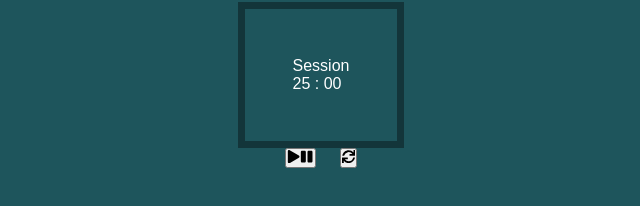
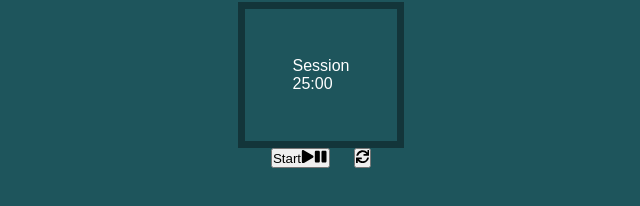
Before and after one commit to m-amroune/25-5-clock, a React (Vite) app: page / in a window 1280 px wide. Shown: the part 218-424 px from the top of the page, without its empty margins (319-959 px from the left). Built offline with nearby package versions, Linux system fonts and the light colour scheme.

Commit message:
add countdown display using formatted timeLeft

```diff
--- a/src/components/Timer.jsx
+++ b/src/components/Timer.jsx
@@ -1,6 +1,6 @@
-import React from 'react'
+import React, { useEffect } from 'react'
 import { FaArrowUp, FaArrowDown, FaPlay, FaPause, FaSync } from 'react-icons/fa';
-import { incrementBreak,decrementBreak,incrementSession,decrementSession, resetTimer } from '../features/timer/timerSlice';
+import { incrementBreak,decrementBreak,incrementSession,decrementSession, resetTimer, toggleRunning, decrementTime, timeLeft } from '../features/timer/timerSlice';
 import { useSelector, useDispatch } from 'react-redux';
 
 
@@ -9,6 +9,28 @@ const Timer = () => {
  const dispatch = useDispatch();
 const breakLength = useSelector(state => state.timer.breakLength);
 const sessionLength = useSelector(state => state.timer.sessionLength);
+const isRunning = useSelector(state => state.timer.isRunning  );
+const timeLeft = useSelector((state) => state.timer.timeLeft);
+
+const formatTime = (seconds) => {
+  const minutes = Math.floor(seconds / 60);
+  const secs = seconds % 60;
+  return `${minutes.toString().padStart(2, '0')}:${secs.toString().padStart(2, '0')}`;
+};
+
+
+
+useEffect(()=>{
+    let intervalId;
+
+    if(isRunning) {
+        intervalId = setInterval(()=>{
+            dispatch(decrementTime());
+        }, 1000);
+    }
+
+    return () => clearInterval(intervalId);
+}, [isRunning, dispatch])
 
   return (
     <div>
@@ -45,12 +67,13 @@ const sessionLength = useSelector(state => state.timer.sessionLength);
         <div className='timer' >
             <div className='timer-wrapper' >
                 <div id="timer-label" >Session</div>
-                <div id="time-left" >25 : 00</div>
+                <div id="time-left" >{formatTime(timeLeft)}</div>
             </div>
         </div>
 
         <div className='timer-control' >
-            <button  id="start_stop" >
+            <button  id="start_stop" onClick={() => dispatch(toggleRunning())} >
+                {isRunning ? "Pause" : "Start"}
                 <i><FaPlay /></i>
                 <i><FaPause /></i>
             </button>
--- a/src/features/timer/timerSlice.js
+++ b/src/features/timer/timerSlice.js
@@ -3,7 +3,8 @@ import { createSlice } from "@reduxjs/toolkit";
 const initialState = {
   breakLength: 5,            // default value break
   sessionLength: 25,         // default value session
-
+  isRunning: false, // timer in start or pause
+  timeLeft: 25 * 60
 };
 
 const timerSlice = createSlice({
@@ -38,11 +39,21 @@ const timerSlice = createSlice({
     resetTimer: (state) => {
       state.breakLength = initialState.breakLength;
       state.sessionLength = initialState.sessionLength;
+      state.isRunning = false;
+      state.timeLeft = initialState.sessionLength * 60;
+    },
+    toggleRunning(state) {
+      state.isRunning = !state.isRunning;
+    },
+    decrementTime(state) {
+      if (state.timeLeft > 0) {
+        state.timeLeft -= 1;
+      }
     },
   }
 
 });
 
-export const {  incrementBreak, decrementBreak, incrementSession, decrementSession, resetTimer } = timerSlice.actions;
+export const {  incrementBreak, decrementBreak, incrementSession, decrementSession, resetTimer, toggleRunning, decrementTime, timeLeft } = timerSlice.actions;
 
 export default timerSlice.reducer;
```
Also changed, not shown: src/components/TimerControls.jsx (+11 -0 lines).
